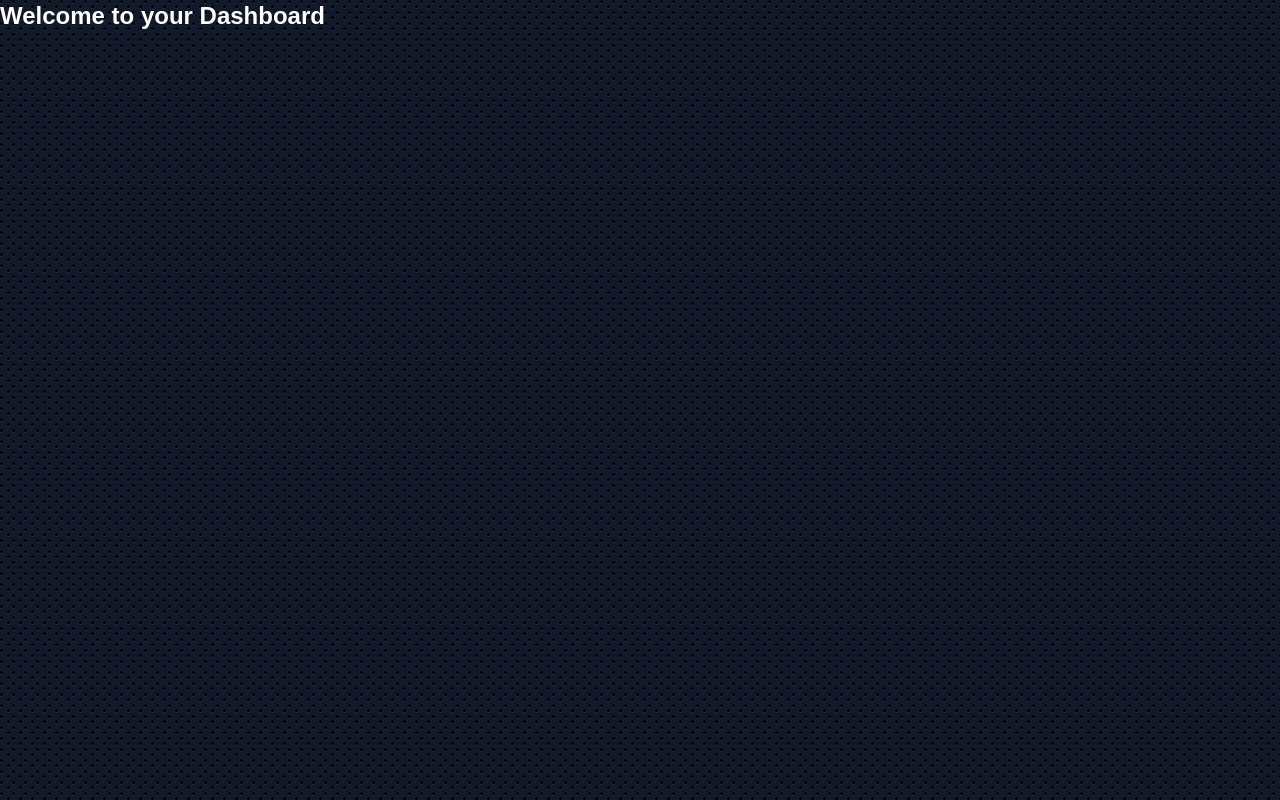
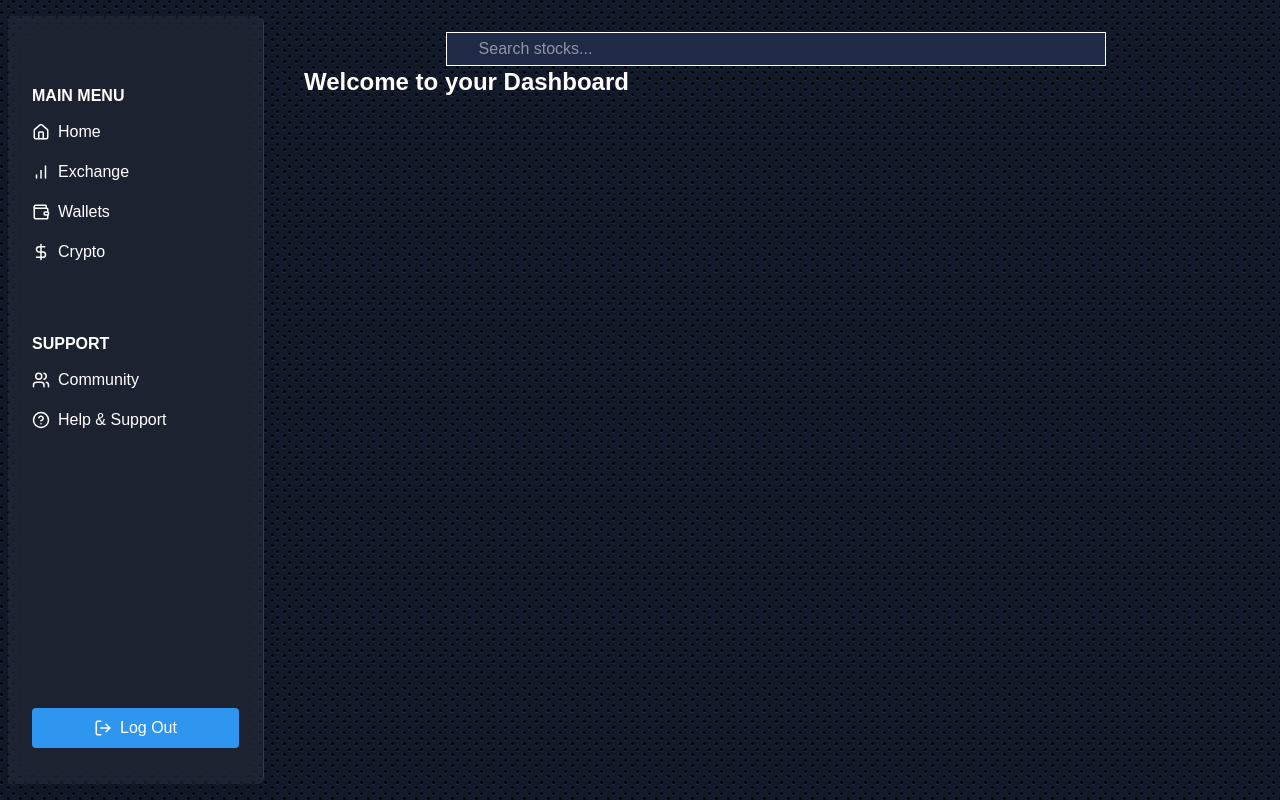
Before and after one commit to DavJesse/stock-folio, a Next.js app: page /dashboard in a window 1280 px wide. Built offline with nearby package versions, Linux system fonts and the light colour scheme.

Commit message:
feat: add dashboard layout file (#12.3)

```diff
--- /dev/null
+++ b/app/dashboard/layout.tsx
@@ -0,0 +1,22 @@
+import { ReactNode } from 'react'
+import DashboardLayout from '@/components/DashboardLayout'
+
+type DashboardLayoutWithModalProps = {
+  readonly children: ReactNode
+  readonly modal: ReactNode
+}
+
+// Wraps the dashboard page with its layout and an optional modal overlay
+export default function DashboardLayoutWithModal({
+  children,
+  modal,
+}: DashboardLayoutWithModalProps) {
+  return (
+    <>
+      <DashboardLayout>
+        {children}
+      </DashboardLayout>
+      {modal}
+    </>
+  )
+}
```
